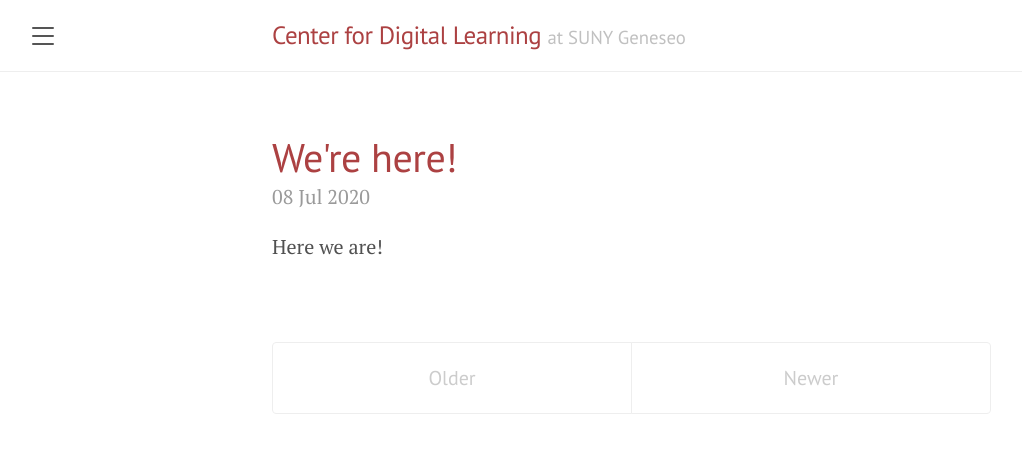
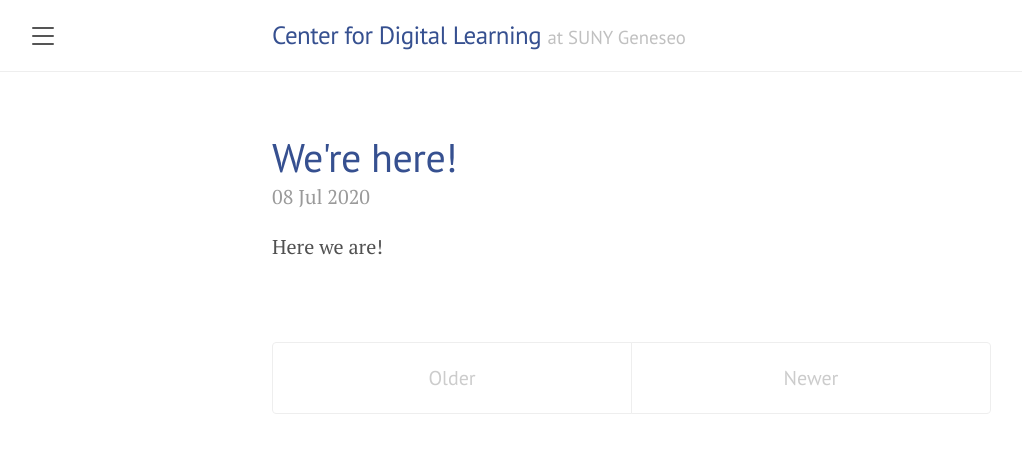
Before and after one commit to cdl-geneseo/cdl-geneseo.github.io, a Jekyll site: the page built from index.html, in a window 1280 px wide. Shown: the top 453 px of the page, without its empty margins (8-1030 px from the left). Built offline with Jekyll 4.4.1, drawn with Linux system fonts in a browser that asks for light colours; the list of posts is cut into pages by our own code.

Commit message:
Geneseo blue and Gazebo

```diff
--- a/_includes/sidebar.html
+++ b/_includes/sidebar.html
@@ -8,6 +8,10 @@
     <p>{{ site.description }}</p>
   </div>
 
+<!-- Geneseo gazebo at sunset -->
+<img src="/images/geneseo-sunset-300.png" alt="Geneseo gazebo at sunset" style="display:block;margin-left:auto;margin-right:auto;width:60%;" />
+
+<!-- Navigation -->
   <nav class="sidebar-nav">
     <a class="sidebar-nav-item{% if page.title == 'Home' %} active{% endif %}" href="{{ '/' | absolute_url }}">Home</a>
 
--- a/_layouts/default.html
+++ b/_layouts/default.html
@@ -3,7 +3,7 @@
 
   {% include head.html %}
 
-  <body class="theme-base-08">
+  <body class="theme-base-0d">
 
     {% include sidebar.html %}
 
--- a/public/css/lanyon.css
+++ b/public/css/lanyon.css
@@ -500,12 +500,12 @@
 .theme-base-0d .sidebar,
 .theme-base-0d .sidebar-toggle:active,
 .theme-base-0d #sidebar-checkbox:checked ~ .sidebar-toggle {
-  background-color: #6a9fb5;
+  background-color: #365090;
 }
 .theme-base-0d .container a,
 .theme-base-0d .sidebar-toggle,
 .theme-base-0d .related-posts li a:hover {
-  color: #6a9fb5;
+  color: #365090;
 }
 
 /* Magenta */
```
Also changed, not shown: images/geneseo-sunset-300.png (added).
